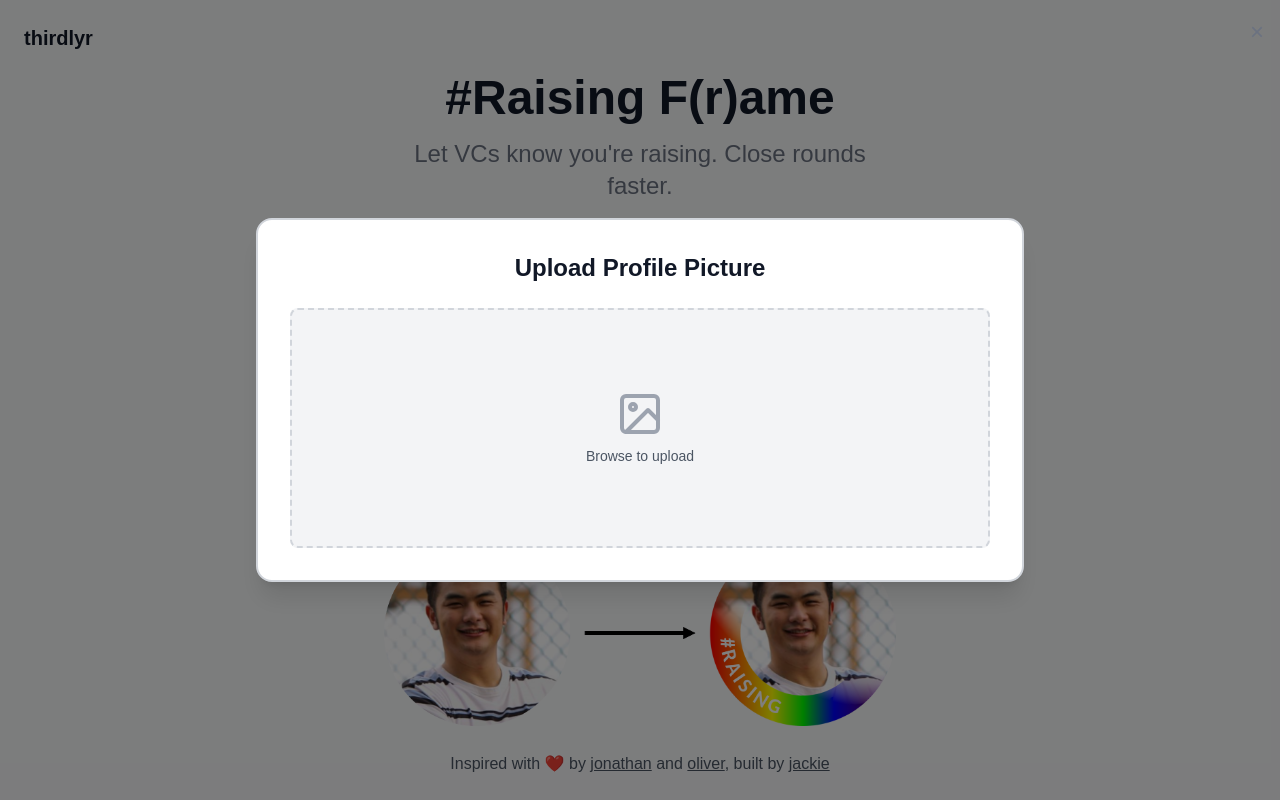
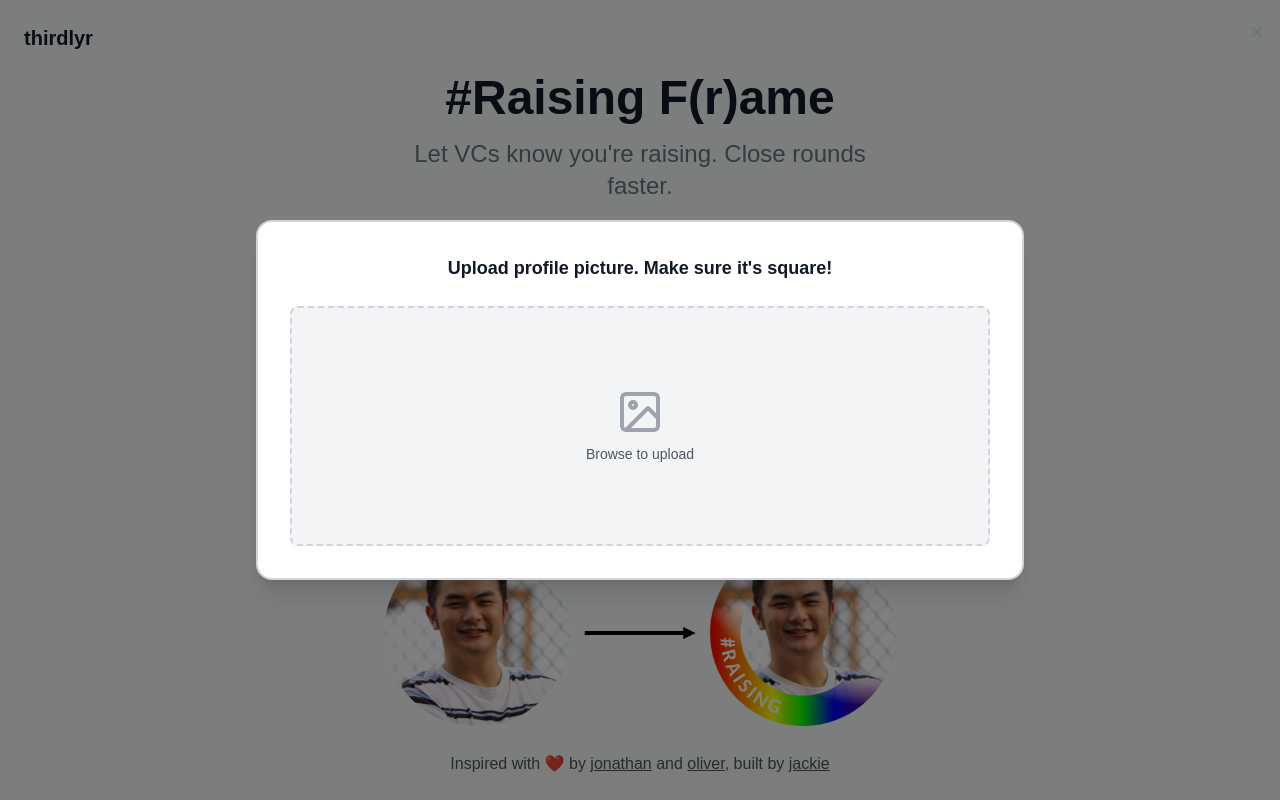
Before and after one commit to Randomacy/linkedin-raising-banner, a Next.js app: page / in a window 1280 px wide. Both pictures are taken after a click on the button "Upload profile pic". Built offline with nearby package versions, Linux system fonts and the light colour scheme.

Commit message:
Update page.tsx

```diff
--- a/app/page.tsx
+++ b/app/page.tsx
@@ -102,8 +102,8 @@ export default function Home() {
               &times;
             </button>
 
-            <h3 className="text-2xl font-bold text-gray-900 mb-6 text-center">
-              Upload Profile Picture
+            <h3 className="text-lg font-bold text-gray-900 mb-6 text-center">
+              Upload profile picture. Make sure it's square!
             </h3>
 
             {!image ? (
@@ -140,7 +140,7 @@ export default function Home() {
               <div className="flex flex-col items-center">
                 <div
                   ref={imageContainerRef}
-                  className="relative w-full max-w-[300px] md:max-w-[200px] aspect-square mx-auto overflow-hidden bg-gray-200 rounded-lg"
+                  className="relative w-full max-w-[300px] md:max-w-[200px] aspect-square mx-auto overflow-hidden bg-gray-200"
                 >
                   <img
                     src={image}
```
